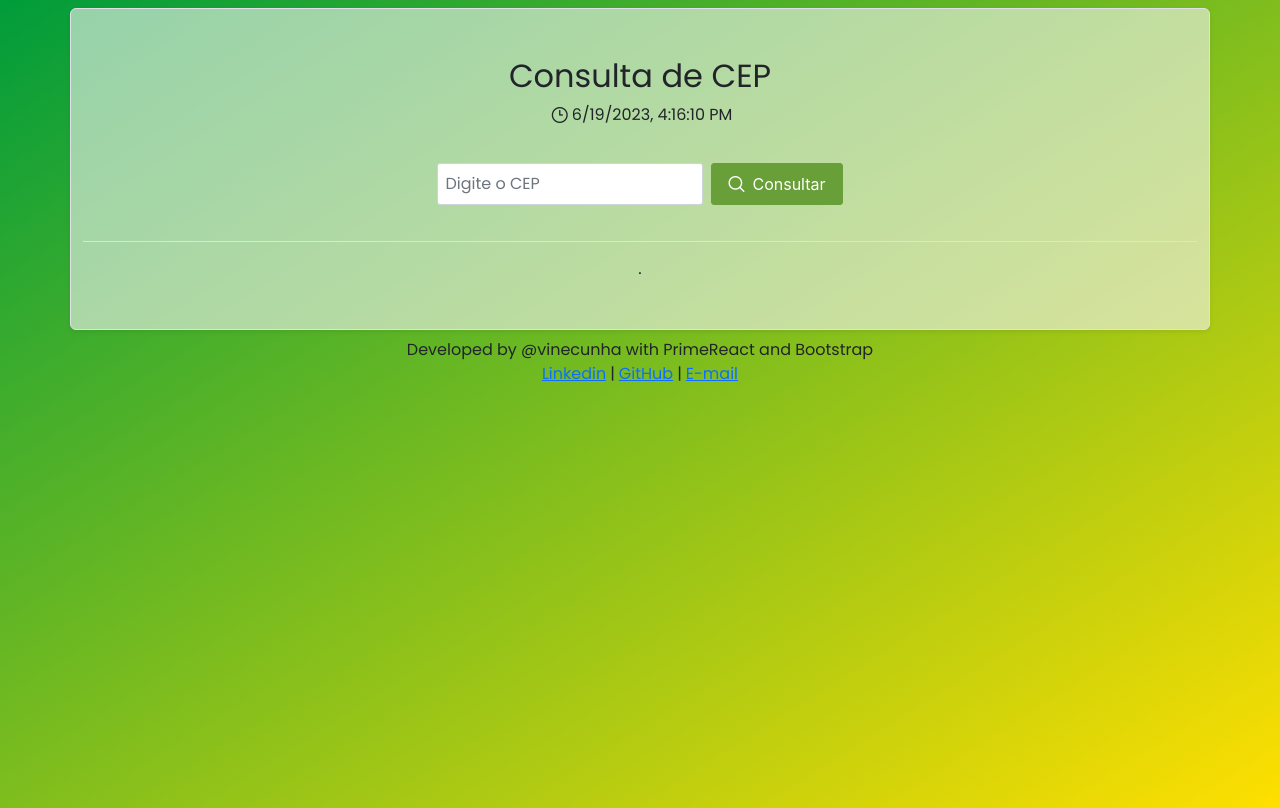
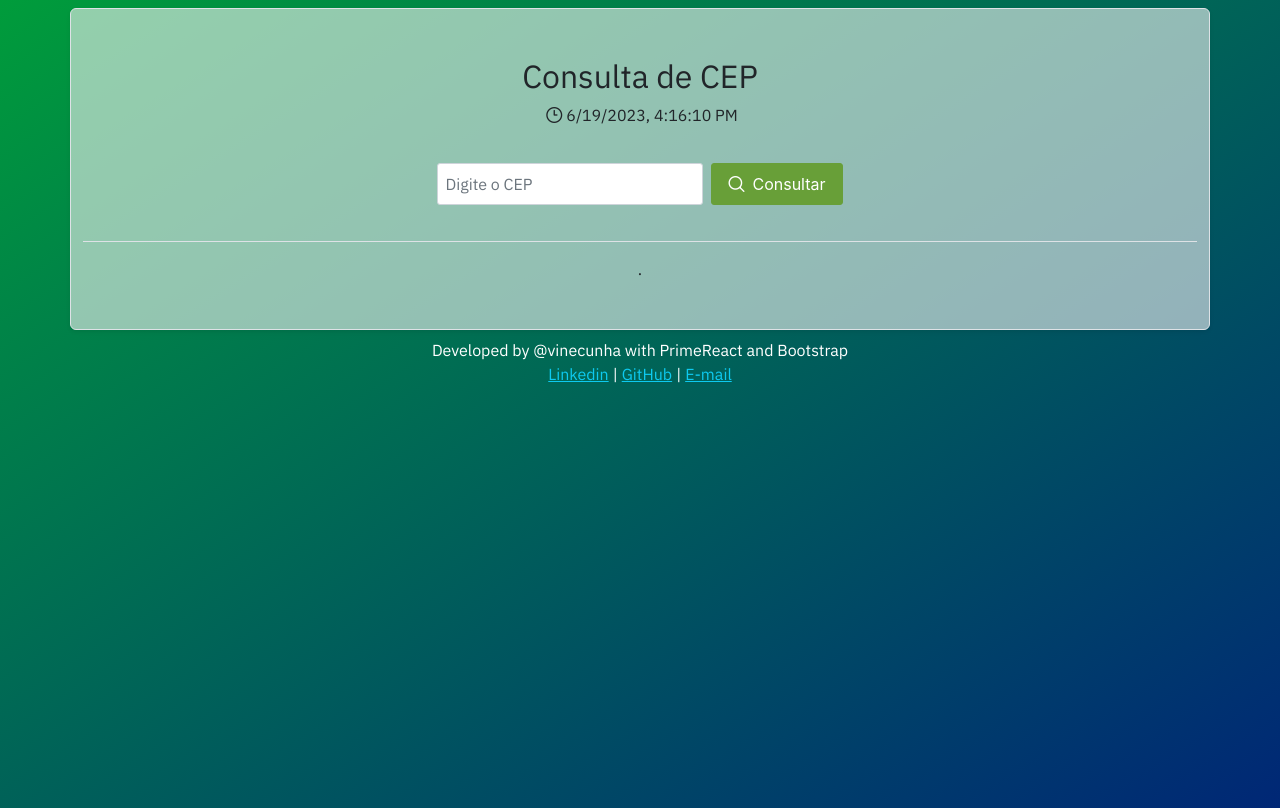
Before and after one commit to vinecunha/CEP, a React (Create React App) app: page / in a window 1280 px wide. Built offline with nearby package versions, Linux system fonts and the light colour scheme.

Commit message:
v.1.0.0.3

```diff
--- a/public/index.html
+++ b/public/index.html
@@ -3,6 +3,7 @@
 <head>
   <meta charset="UTF-8">
   <meta name="viewport" content="width=device-width, initial-scale=1.0">
+  <meta name="theme-color" content="#009c3b"/>
   <title>CEP</title>
 </head>
 <body>
--- a/src/App.css
+++ b/src/App.css
@@ -1,8 +1,9 @@
-@import url('https://fonts.googleapis.com/css2?family=Poppins&display=swap');
+@import url('https://fonts.googleapis.com/css2?family=IBM+Plex+Sans&display=swap');
 
 :root{
   --body-color: #009c3b;
   --body-color-2: #ffdf00;
+  --body-color-3: #002776;
   --border: #ccc;
   --bg-color: #fff;
   --primary: #2C9FBA;
@@ -10,8 +11,8 @@
 }
 body{
   min-height: 100vh;
-  font-family: 'Poppins', sans-serif !important;
-  background: linear-gradient(to bottom right, var(--body-color), var(--body-color-2)) !important;
+  font-family: 'IBM Plex Sans', sans-serif !important;
+  background: linear-gradient(to bottom right, var(--body-color), var(--body-color-3)) !important;
 }
 
 #consulta{
--- a/src/Footer.js
+++ b/src/Footer.js
@@ -3,12 +3,12 @@ import './Footer.css';
 
 export default function Footer() {
     return (
-        <div className="footer position-relative bottom-0 container-sm rounded">
+        <div className="footer position-relative bottom-0 container-sm rounded text-white">
             <p className='text-center m-0'>Developed by @vinecunha with PrimeReact and Bootstrap</p>
             <div class="d-flex flex-row justify-content-center align-items-center mb-1">
-                <a href="https://linkedin.com/in/vcmartins" class=" mx-1 link-primary" target="blank">Linkedin</a> |
-                <a href="https://github.com/vinecunha" class=" mx-1 link-primary" target="blank">GitHub</a> |
-                <a href="mailto:vcunha@id.uff.br" class=" mx-1 link-primary">E-mail</a>
+                <a href="https://linkedin.com/in/vcmartins" class=" mx-1 link-info" target="blank">Linkedin</a> |
+                <a href="https://github.com/vinecunha" class=" mx-1 link-info" target="blank">GitHub</a> |
+                <a href="mailto:vcunha@id.uff.br" class=" mx-1 link-info">E-mail</a>
             </div>
         </div>
     );
```
Also changed, not shown: public/data/images/background.png (deleted).
